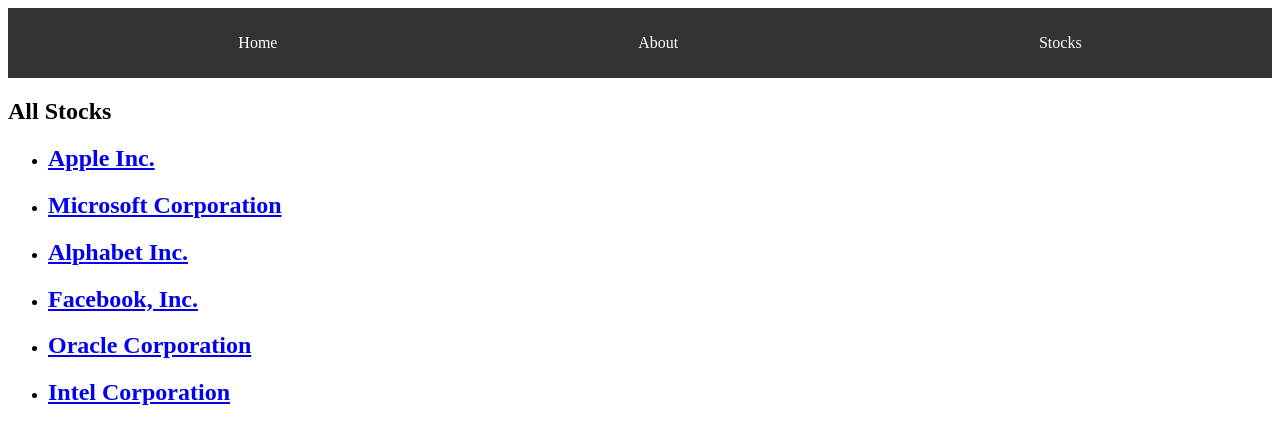
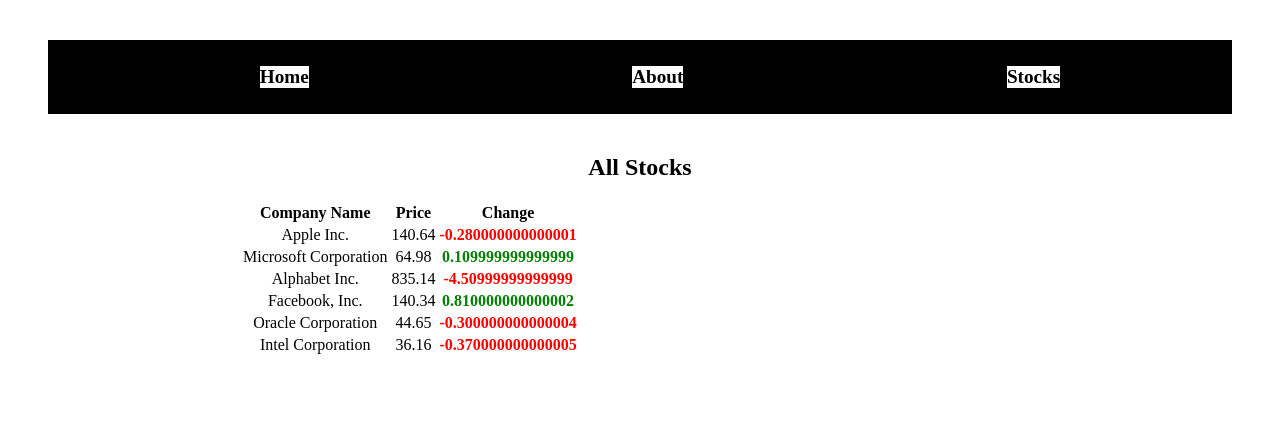
Before and after one commit to NadaSmith/react-router-stock-app, a React (Create React App) app: page /stocks in a window 1280 px wide. Shown: the top 444 px of the page. Built offline with nearby package versions, Linux system fonts and the light colour scheme.

Commit message:
Updated Dashboard component for styling

```diff
--- a/src/App.css
+++ b/src/App.css
@@ -1,10 +1,14 @@
+* {
+  background-color: white;
+}
+
 .App {
   margin: 20px;
   padding: 20px;
 }
 
 nav {
-  background-color: #333;
+  background-color: black;
   padding: 10px;
 }
 
@@ -12,25 +16,17 @@
   list-style: none;
   display: flex;
   justify-content: space-around;
+  background-color: black;
 }
 
 nav a {
-  color: white;
+  color: black;
   text-decoration: none;
+  font-size: larger;
+  font-weight: bolder;
 }
 
 nav a:hover {
   text-decoration: underline;
+  color: blue;
 }
-
-.dashboard-item {
-  border: 1px solid #ccc;
-  padding: 10px;
-  margin-bottom: 10px;
-}
-
-.stock-item {
-  border: 1px solid #ccc;
-  padding: 10px;
-  margin-bottom: 10px;
-}
--- a/src/App.js
+++ b/src/App.js
@@ -10,14 +10,16 @@
 
 function App() {
   return (
-    <Router className="App">
+    <Router>
+      <div className="App"> {/* Wrap the entire App content in a div */}
         <Navbar />
         <Routes>
           <Route path="/" element={<Home />} />
           <Route path="/about" element={<About />} />
-        <Route path="/stocks" element={<Dashboard />} />
+          <Route path="/stocks" element={<div className="dashboard-container"><Dashboard /></div>} />
           <Route path="/stocks/:symbol" element={<Stock />} />
         </Routes>
+      </div>
     </Router>
 );
 }
--- /dev/null
+++ b/src/components/Dashboard.css
@@ -0,0 +1,44 @@
+/* Dashboard.css */
+.dashboard {
+    max-width: 800px;
+    margin: 0 auto;
+    padding: 20px;
+    text-align: center;
+}
+
+.dashboard-title {
+    font-size: 24px;
+    margin-bottom: 20px;
+}
+
+.stock-table {
+    width: 100%;
+    border-collapse: collapse;
+    text-align: center;
+}
+
+.stock-table th, .stock-table td {
+    border: 1px solid #ccc;
+    padding: 10px;
+}
+
+.stock-table th {
+    font-weight: bold;
+    background-color: #f0f0f0;
+}
+
+.change {
+    font-weight: bold;
+}
+
+.positive {
+    color: green;
+}
+
+.negative {
+    color: red;
+}
+
+.stock-link:hover {
+    background-color: #ddd;
+}
--- a/src/components/dashboard.js
+++ b/src/components/dashboard.js
@@ -1,21 +1,33 @@
 import React from "react";
 import { Link } from "react-router-dom";
 import stocks from "./Data";
+import "./Dashboard.css";
 
 export default function Dasbhoard () {
 
     return (
-        <div>
-            <h2>All Stocks</h2>
-            <ul>
-                {stocks.map((stock) => (
-                   <li key={stock.symbol}>
-                        <Link to={`/stocks/${stock.symbol}`}>
-                            <h2>{stock.name}</h2>
-                        </Link>
-                   </li>
-                ))}
-            </ul>
+        <div className="dashboard">
+            <h2 className="dashboard-title">All Stocks</h2>
+            <table>
+                <thead>
+                    <tr>
+                        <th>Company Name</th>
+                        <th>Price</th>
+                        <th>Change</th>
+                    </tr>
+                </thead>
+                <tbody>
+                    {stocks.map((stock) => (
+                        <tr key={stock.symbol} className="stock-link">
+                            <td>{stock.name}</td>
+                            <td>{stock.lastPrice}</td>
+                            <td className={`change ${stock.change >= 0 ? "positive" : "negative"}`}>
+                                {stock.change}
+                            </td>
+                        </tr>
+                    ))}
+                </tbody>
+            </table>
         </div>
-    )
-}
+      );
+    }
```
Also changed, not shown: src/pages/Stock.js (indentation only). Lines whose indentation alone changed are shown as unchanged.
